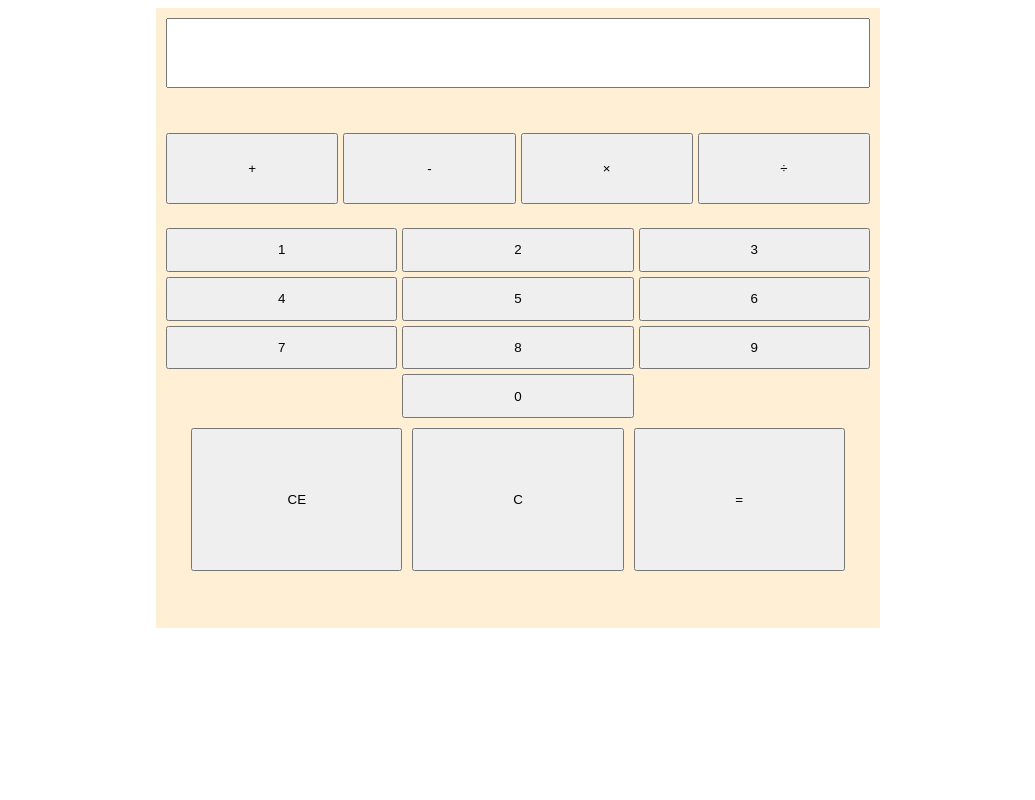
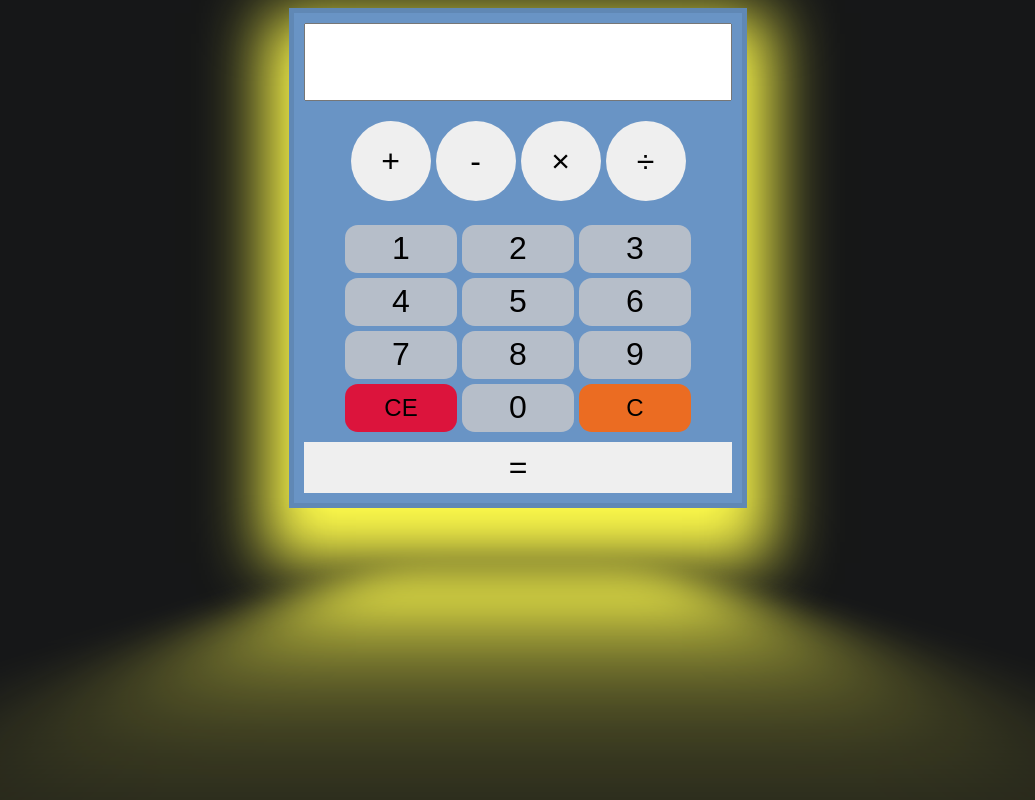
Before and after one commit to Jesus-Olaiz/Calculator, a plain HTML site: page index.html in a window 1280 px wide. Shown: the whole page, without its empty margins (122-1157 px from the left). Drawn offline with Linux system fonts and the light colour scheme.

Commit message:
Added more CSS to help clean it up

```diff
--- a/index.html
+++ b/index.html
@@ -26,11 +26,12 @@
         <button class = "number" id = "eight">8</button>
         <button class = "number" id = "nine">9</button>
         <button class = "number" id = "zero">0</button>
+        <button id="clearAll">CE</button>
+        <button id="clearLast">C</button>
       </div>
 
       <div class="functions">
-        <button id="clearAll">CE</button>
-        <button id="clearLast">C</button>
+
         <button id="sum">=</button>
       </div>
     </div>
--- a/styles.css
+++ b/styles.css
@@ -1,37 +1,71 @@
+body{
+  display:flex;
+  background-color:rgb(22, 23, 24)
+}
+
+button{
+  border:none;
+}
+
+
+
+
+
 .calcBody {
   display: grid;
   grid-template-columns: 1fr;
-  grid-template-rows: .5fr .5fr 1fr 1fr;
+  grid-template-rows: .3fr .5fr 1fr .25fr;
   justify-content: center;
   gap: 10px;
+  position:relative;
 
-  width: 55vw;
-  height: 75vh;
-  margin: auto;
+  max-width: 55%;
+  max-height: 50%;
+  margin: 0 auto;
   padding: 10px;
-  background-color: papayawhip;
+  background-color: rgb(105, 148, 197);
+  border: 5px rgba(10, 10, 10, 0.082) solid;
+
+  box-shadow: 0 30px 60px 25px rgb(255, 252, 75);
 }
+
+.calcBody::before {
+  content:'';
+  position:absolute;
+  background-color: rgb(255, 252, 75);
+  top: 110%;
+  left: 0;
+  width:100%;
+  height:20%;
+
+  transform: perspective(8rem) rotateX(50deg);
+  filter:blur(3em)
+}
+
 
 input {
   margin: 0;
   max-width: 100%;
   text-align: right;
   font-size: 2rem;
-  height: 4rem;
+  height: 4.5rem;
 }
 
 .numbers {
 
   display: grid;
   gap: 5px;
+  margin:0 auto;
+  max-width:100%;
+  grid-template-columns: repeat(3, .5fr);
+  grid-template-rows: repeat(4, 1fr);
+  grid-template-areas:
+  "1 1 1"
+  "1 1 1"
+  "1 1 1"
+  "ce zero cl";
+}
 
-  grid-template-areas:
-  "1 2 3"
-  "4 5 6"
-  "7 8 9"
-  ". zero .";
-
-}
 #zero {
   grid-area: zero;
 }
@@ -50,8 +84,11 @@ input {
 #subtract,
 #multiply,
 #divide{
-  height: 75%;
-  width: 25%;
+  font-size: 2rem;
+  max-height: 5rem;
+  width: 5rem;
+
+  border-radius: 50%;
 }
 
 .functions{
@@ -60,11 +97,37 @@ input {
   justify-content: center;
 
   width: 100%;
-  height:75%;
+  max-height:100%;
 }
 
-#sum,
-#clearLast,
 #clearAll{
-  width:30%;
+  grid-area:ce;
+
+  background-color:crimson;
+  border-radius:13px;
+  font-size:1.5rem;
 }
+#clearLast{
+  grid-area:cl;
+
+  border-radius:13px;
+  background-color: rgb(235, 108, 34);
+  font-size:1.5rem;
+}
+
+#sum{
+  font-size: 2rem;
+  width:100%;
+}
+
+.number,
+#zero{
+  width:7rem;
+  height: 3rem;
+  margin: 0 auto;
+
+  font-size: 2rem;
+  border:none;
+  border-radius: 13px;
+  background-color:rgba(206, 203, 203, 0.767)
+}
```
